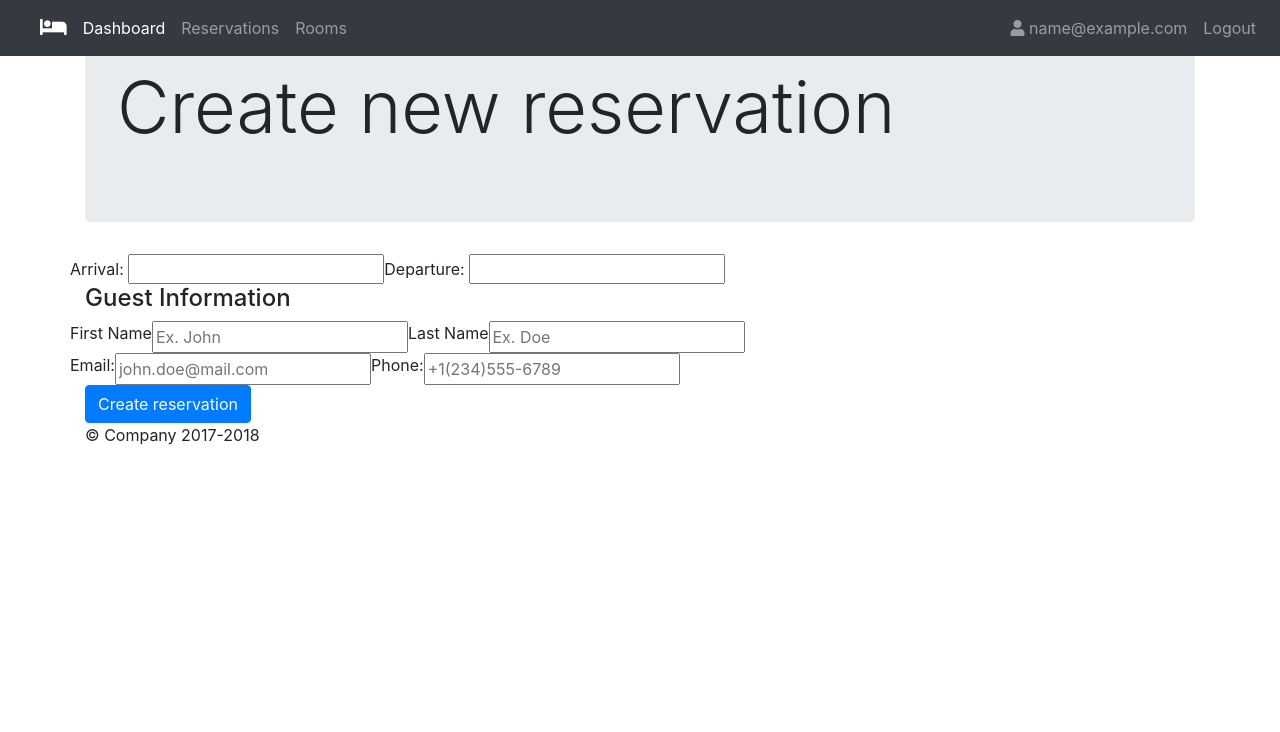
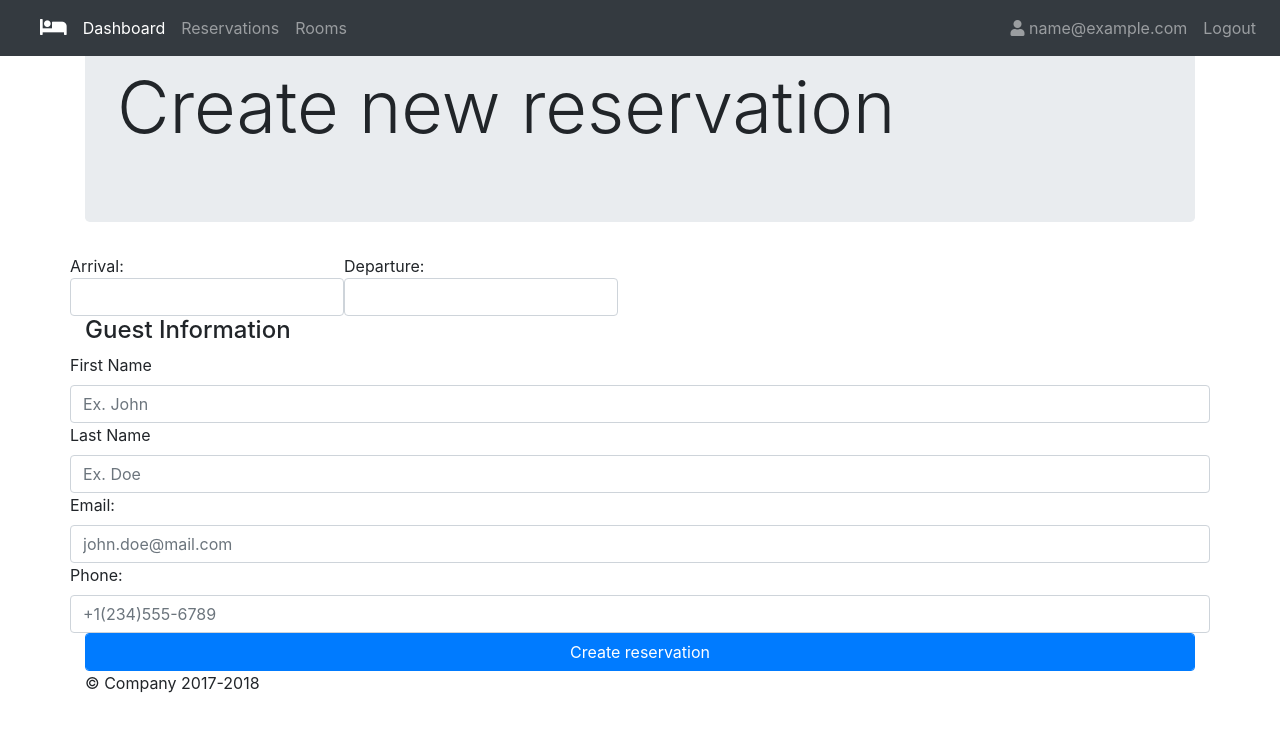
Before and after one commit to wolf637/property-manager, a Django app: page /reservations/create/ in a window 1280 px wide. Shown: the top 732 px of the page. Run offline with Django 3.2, Linux system fonts and the light colour scheme; the visitor is signed in with stand-in values (Sample User, id 1); some libraries are stand-ins or nearby versions.

Commit message:
Add form-control class to forms: create room, create reservation, create room type

```diff
--- a/reservations/templates/reservations/create.html
+++ b/reservations/templates/reservations/create.html
@@ -23,26 +23,26 @@
 <form action="" method="POST">
     <section>
         <div class="row">
-            <div class="date-picker">Arrival: <input type="text" id="datepicker-arrival"></div>
-            <div class="date-picker">Departure: <input type="text" id="datepicker-departure"></div>
+            <div class="date-picker">Arrival: <input class="form-control" type="text" id="datepicker-arrival"></div>
+            <div class="date-picker">Departure: <input class="form-control" type="text" id="datepicker-departure"></div>
         </div>
     </section>
     <section>
-        <h4>Guest Information</h4>
+        <h4 >Guest Information</h4>
         <div class="row">
             <label for="first_name">First Name</label>
-             <input id="first_name" type="text" placeholder="Ex. John">
+             <input class="form-control" id="first_name" type="text" placeholder="Ex. John">
             <label for="last_name">Last Name</label>
-            <input id="last_name" type="text" placeholder="Ex. Doe">
+            <input class="form-control" id="last_name" type="text" placeholder="Ex. Doe">
         </div>
         <div class="row">
             <label for="email">Email:</label>
-            <input id="email" type="email" placeholder="john.doe@mail.com">
+            <input class="form-control" id="email" type="email" placeholder="john.doe@mail.com">
             <label for="phone">Phone:</label>
-            <input id="phone" type="text" placeholder="+1(234)555-6789">
+            <input class="form-control" id="phone" type="text" placeholder="+1(234)555-6789">
         </div>
     </section>
-    <input class="btn btn-primary" type="submit" value="Create reservation">
+    <input class="btn btn-primary form-control" type="submit" value="Create reservation">
 </form>
 
 {% endblock %}
--- a/templates/login.html
+++ b/templates/login.html
@@ -13,11 +13,11 @@
 
                 <div>
                     <label for="email">Email:</label>
-                    <input  class="form-control" id="email" name="email" type="email">
+                    <input  class="form-control" id="email" name="email" type="email" placeholder="email@email.com">
                 </div>
                 <div>
                     <label for="password">Password:</label>
-                    <input  class="form-control" id="password" name="password" type="password">
+                    <input  class="form-control" id="password" name="password" type="password" placeholder="password">
                 </div>
 
                 <input class="btn btn-primary" type="submit" value="Login">
```
Also changed, not shown: room_types/templates/room_types/create.html (+6 -6 lines), rooms/templates/rooms/create.html (+4 -4 lines), templates/signup.html (+4 -4 lines).
